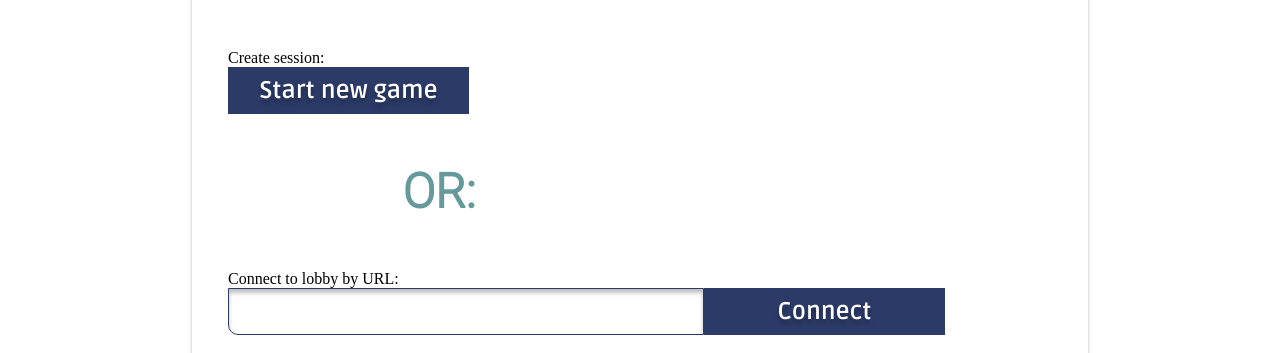
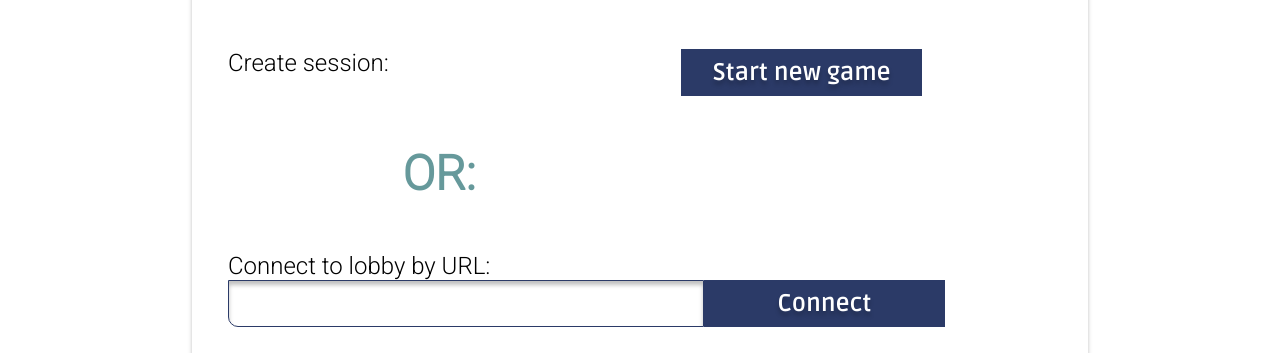
Before and after one commit to RinatMiniy/Pointing-Poker, a React app: page / in a window 1280 px wide. Shown: the part 447-800 px from the top of the page. Built offline with nearby package versions, Linux system fonts and the light colour scheme.

Commit message:
fix: some styles

```diff
--- a/src/components/MainPage/MainPage.tsx
+++ b/src/components/MainPage/MainPage.tsx
@@ -1,6 +1,7 @@
 import { Button } from "../../sharedComponents/button/button";
 import { InputText } from "../../sharedComponents/inputText/InputText";
 import styles from "./mainPage.module.scss";
+import cn from "classnames";
 
 export const MainPage = () => {
   return (
@@ -11,18 +12,18 @@ export const MainPage = () => {
         className={styles.mainLogo}
       />
       <h2 className={styles.mainTitle}>Start your planning:</h2>
-      {/* <label className = {styles.mainLabel}> */}
+      <div className={cn(styles.mainLabel, styles.fixlabel)}>
         <p>Create session:</p>
         <Button text="Start new game" isPrimary={true} isLong={true} />
-      {/* </label> */}
+      </div>
       <h2 className={styles.mainTitle}>OR:</h2>
-      {/* <label className = {styles.mainLabel}> */}
+      <div className={styles.mainLabel}>
         <p> Connect to lobby by URL:</p>
         <div className={styles.connectLobby}>
           <InputText field="" name="linkLobby" />
           <Button text="Connect" isPrimary={true} isLong={true} />
         </div>
-      {/* </label> */}
+      </div>
     </div>
   );
 };
--- a/src/components/MainPage/mainPage.module.scss
+++ b/src/components/MainPage/mainPage.module.scss
@@ -39,9 +39,12 @@
   font-weight: 300;
   font-size: 24px;
   line-height: 28px;
+}
 
-  // & p {
-  //   margin: 0 100px 10px 0;
+.fixlabel {
+  display: flex;
 
-  // }
+  & p {
+    width: 55%;
+  }
 }
```
Lines whose indentation alone changed are shown as unchanged.
